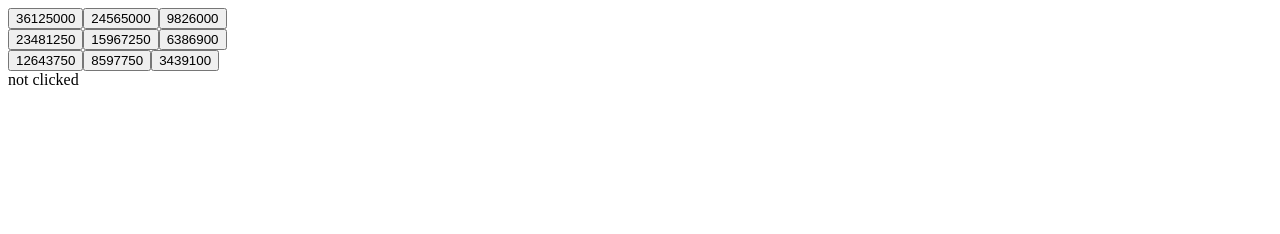
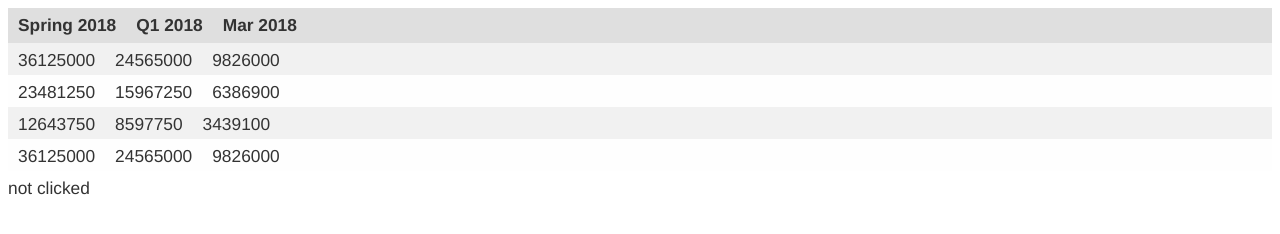
Before and after one commit to iconmaster/react-table, a plain HTML site: page index.html in a window 1280 px wide. Drawn offline with nearby package versions, Linux system fonts and the light colour scheme.

Commit message:
Styling.

```diff
--- a/css/style.css
+++ b/css/style.css
@@ -0,0 +1,42 @@
+html {
+  box-sizing: border-box;
+}
+*, *:before, *:after {
+  box-sizing: inherit;
+}
+
+.data-table {
+    color: #333;
+    font-family: Helvetica, Arial, sans-serif;
+    font-size: 13pt;
+    line-height: 26pt;
+}
+
+.data-row {
+  height: 32px;
+}
+
+.data-cell {
+    height: 32px;
+    width: 96px;
+    padding: 10px;
+    transition: all 0.3s;  /* Simple transition for hover effect */
+}
+
+.header-row {
+    background: #DFDFDF;  /* Darken header a bit */
+    font-weight: bold;
+}
+
+.data-cell {
+    text-align: right;
+}
+
+/* Cells in even rows (2,4,6...) are one color */
+.data-row:nth-child(even) { background: #F1F1F1; }
+
+/* Cells in odd rows (1,3,5...) are another (excludes header cells)  */
+.data-row:nth-child(odd) { background: #FEFEFE; }
+
+.data-row .data-cell:hover { background: #666; color: #FFF; }
+/* Hover cell effect! */
--- a/index.html
+++ b/index.html
@@ -1,3 +1,4 @@
+<!DOCTYPE html>
 <html>
 <head>
 <script src="https://unpkg.com/react@15/dist/react.min.js"> </script><script src="https://unpkg.com/react-dom@15/dist/react-dom.min.js">
@@ -11,19 +12,28 @@
 
       function DataCell(props) {
         return (
-          <button className="dataCell" onClick={props.onClick}>
+          <span className="data-cell" onClick={props.onClick}>
             {props.cellData}
-          </button>
+          </span>
         );
       }
 
       function DataRow(props) {
         return (
-          <div className="board-row">
+          <div className="data-row">
             {props.rowData.map((x, index)=> <DataCell key={x.id} cellData={props.rowData[index]} onClick={props.onClick} />)}
           </div>
         );
       }
+
+      function HeaderRow(props) {
+        return (
+          <div className="header-row">
+            {props.rowData.map((x, index)=> <DataCell key={x.id} cellData={props.rowData[index]} onClick={props.onClick} />)}
+          </div>
+        );
+      }
+
 
       class DataTable extends React.Component {
 
@@ -42,7 +52,8 @@
 
         render() {
           return (
-            <div className="table">
+            <div className="data-table">
+              <HeaderRow rowData={this.props.source.xAxis} onClick={() => this.handleClick()} />
               {this.props.source.data.map((x, index)=> <DataRow key={x.id} rowData={this.props.source.data[index]} onClick={() => this.handleClick()} />)}
               <div>{this.state.output}</div>
             </div>
@@ -57,6 +68,7 @@
           [36125000, 24565000, 9826000],
           [23481250, 15967250, 6386900],
           [12643750, 8597750, 3439100],
+          [36125000, 24565000, 9826000],
         ],
       };
 
```
